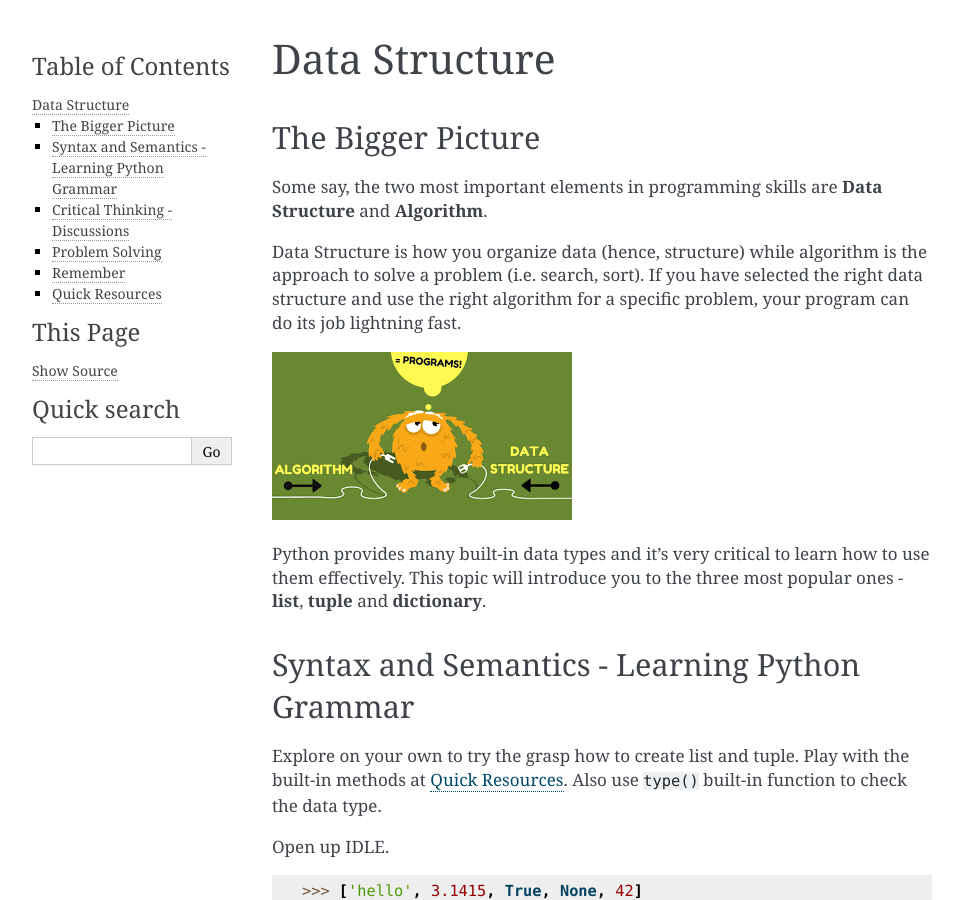
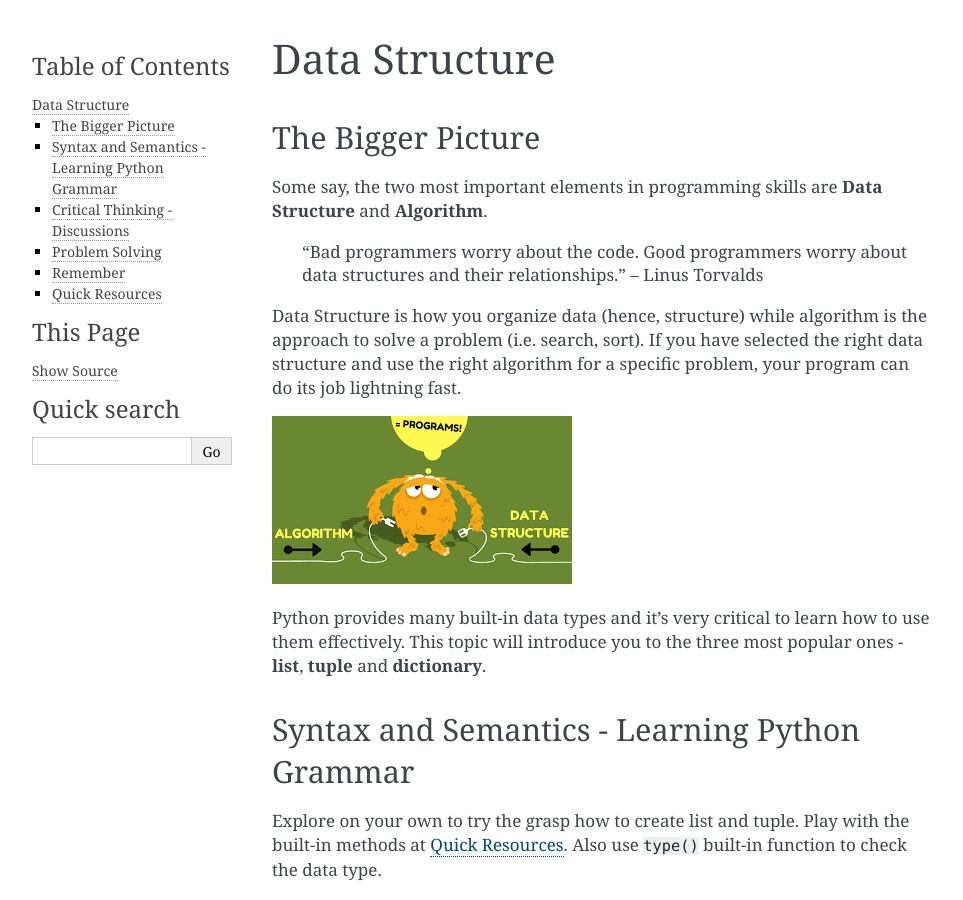
Before and after one commit to StudiMY/101-beginning-python, a Sphinx documentation site: the page built from source/data_structure/index.rst, in a window 1280 px wide and 900 px high. Shown: the whole window, without its empty margins (148-1111 px from the left). Built offline with Sphinx 7.4.7, drawn with Linux system fonts in a browser that asks for light colours.

Commit message:
Add quote by Linus about data structures

```diff
--- a/source/data_structure/index.rst
+++ b/source/data_structure/index.rst
@@ -4,6 +4,9 @@ Data Structure
 The Bigger Picture
 ------------------
 Some say, the two most important elements in programming skills are **Data Structure** and **Algorithm**.
+
+   "Bad programmers worry about the code. Good programmers worry about data structures and their relationships."
+   -- Linus Torvalds
 
 Data Structure is how you organize data (hence, structure) while algorithm is the approach to solve a problem (i.e. search, sort).
 If you have selected the right data structure and use the right algorithm for a specific problem, your program can do its job lightning fast.
```
